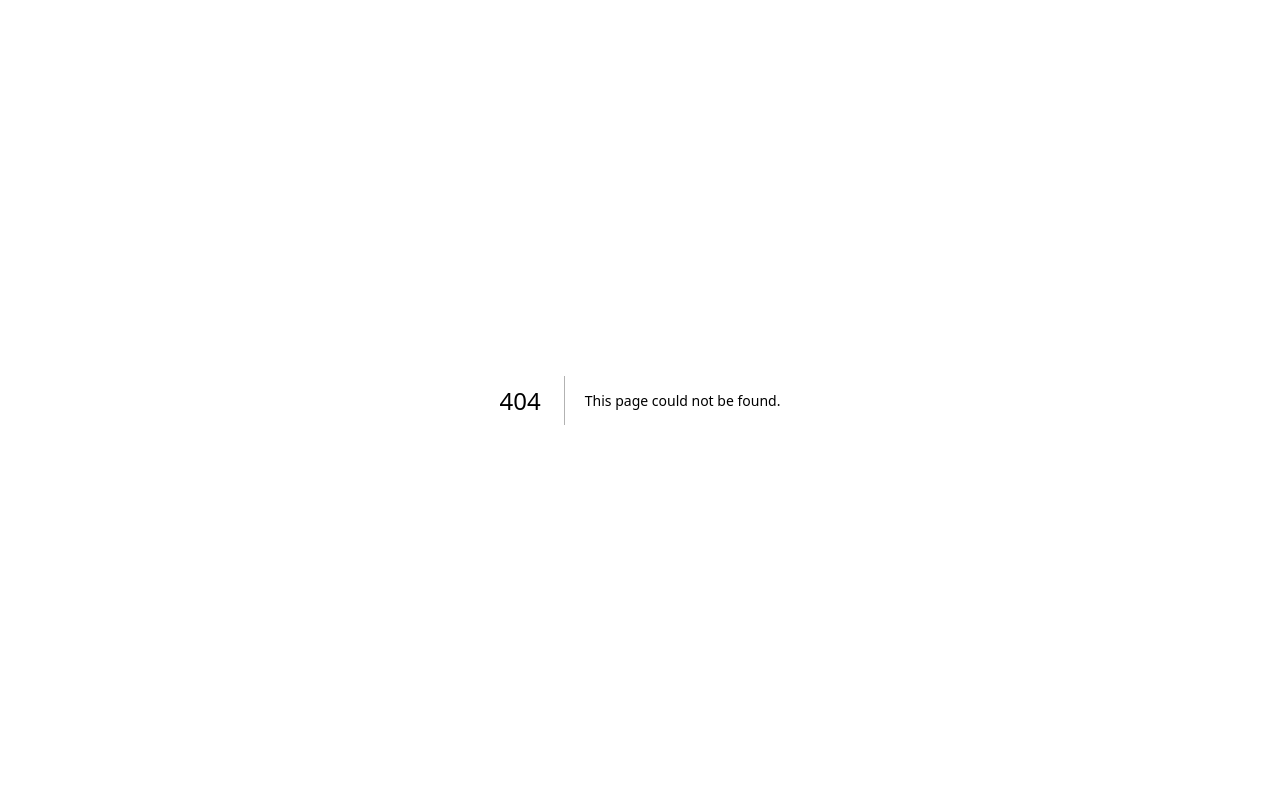
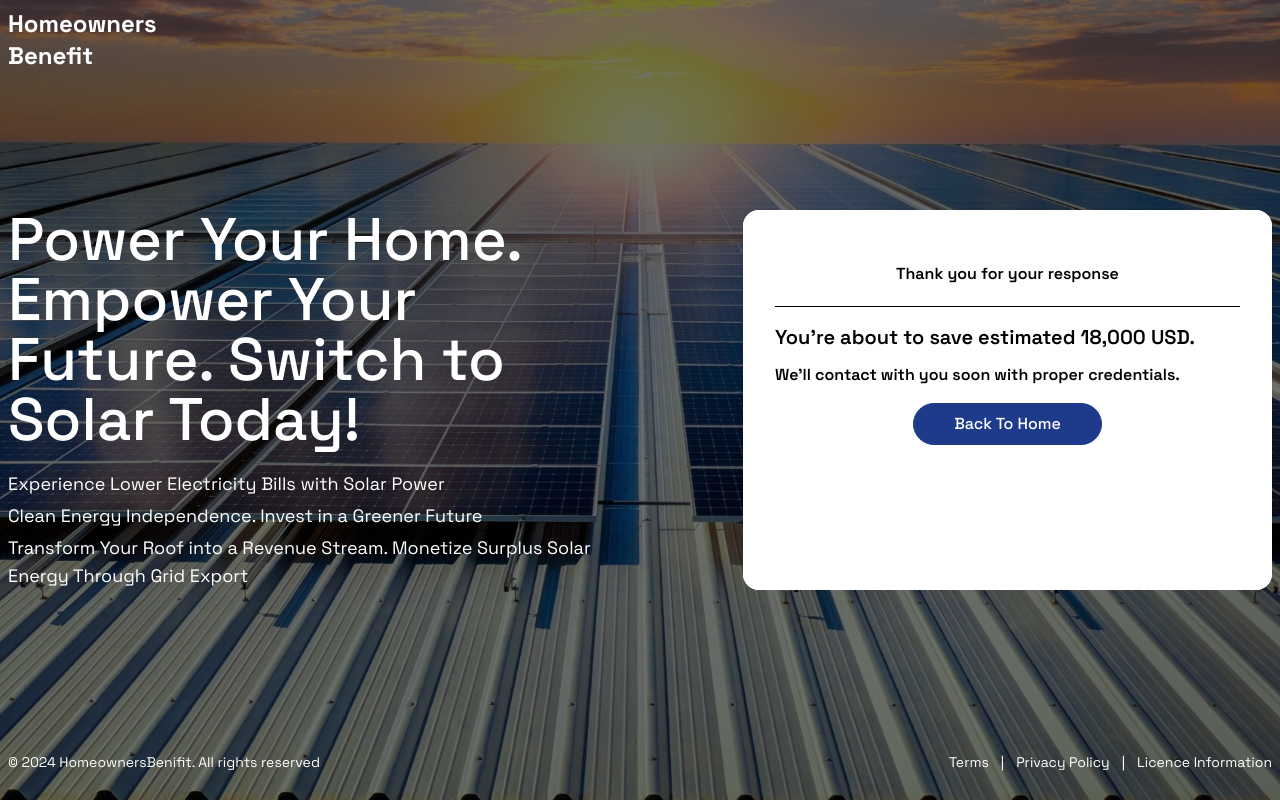
Before and after one commit to faysal725/nebs-it, a Next.js app: page /thank-you in a window 1280 px wide. Before the commit this address had no page. Built offline with nearby package versions, Linux system fonts and the light colour scheme.

Commit message:
button component modified

```diff
--- /dev/null
+++ b/app/thank-you/page.jsx
@@ -0,0 +1,12 @@
+import React from 'react'
+import herosectionBg from "@/assets/herosection/herosection-bg.jpg";
+import Herosection from '../ui/Herosection';
+
+export default function page() {
+  return (
+    <div className=" bg-cover bg-center"
+    style={{ backgroundImage: `url(${herosectionBg.src})` }}>
+      <Herosection isServeyFinish={true}/>
+    </div>
+  )
+}
--- a/app/ui/Button.jsx
+++ b/app/ui/Button.jsx
@@ -7,6 +7,7 @@ const Button = ({ children, onClick, type = "button", variant = "primary", disab
       secondary: "bg-gray-500 text-white hover:bg-gray-600",
       danger: "bg-red-500 text-white hover:bg-red-600",
       outline: "border border-blue-900 text-blue-900 hover:bg-blue-900 hover:text-white",
+      large: "bg-blue-900 text-white hover:bg-white hover:text-blue-900 border border-blue-900 w-80",
     };
 
     return (
--- a/app/ui/FormSection.jsx
+++ b/app/ui/FormSection.jsx
@@ -5,8 +5,11 @@ import FormSteps from "./FormSteps";
 import InputBox from "./InputBox";
 import Radio from "./Radio";
 import Button from "./Button";
+import { useRouter } from "next/navigation";
 
-export default function FormSection() {
+export default function FormSection({isServeyFinish = false}) {
+    const router = useRouter()
+
   const [currentStep, setCurrentStep] = useState(1);
 
   const [homeOwner, setHomeOwner] = useState();
@@ -44,7 +47,7 @@ export default function FormSection() {
     }
 
     if (currentStep === 5 && contact && time) {
-      stepUp();
+      router.push("/thank-you");
     }
   }
 
@@ -58,7 +61,7 @@ export default function FormSection() {
 
   return (
     <main className=" text-base font-semibold text-black p-6 rounded-2xl relative overflow-hidden  bg-white min-h-80">
-      <p>Complete the steps to unlock your solar potential</p>
+      <p className="text-xl">Complete the steps to unlock your solar potential</p>
 
       <section>
         <FormSteps steps={5} current={currentStep} />
@@ -188,7 +191,7 @@ export default function FormSection() {
 
           {currentStep < 5 ? (
             <Button
-              variant="primary"
+              variant={currentStep ==1 ? "large" : "primary"}
               type="submit"
               onClick={() => handleSubmit()}
             >
@@ -212,7 +215,7 @@ export default function FormSection() {
         </div>
       </section>
 
-      {currentStep === 6 && (
+      {isServeyFinish && (
         <section className="absolute w-full h-full top-0 right-0 bg-white p-8 space-y-6 md:space-y-4">
           <div className="border-b border-b-black py-5">
             <p className="text-base text-center">Thank you for your response </p>
@@ -227,7 +230,7 @@ export default function FormSection() {
           </div>
           <div className="flex justify-center ">
             <Button
-              onClick={() => setCurrentStep((prev) => prev - 5)}
+              onClick={() => router.push('/')}
               variant="primary"
               type="submit"
             >
--- a/app/ui/FormSteps.jsx
+++ b/app/ui/FormSteps.jsx
@@ -1,7 +1,6 @@
 import React, { useEffect, useMemo, useState } from "react";
 
 export default function FormSteps({ steps = 1, current = 4 }) {
-  //   const [allSteps, setAllSteps] = useState([1, 2, 3, 4, 5]);
 
   const allSteps = useMemo(() => {
     return Array.from({ length: steps }, (_, i) => i + 1);
@@ -24,7 +23,7 @@ export default function FormSteps({ steps = 1, current = 4 }) {
             </div>
 
             <p
-              className={`text-xs  text-start             ${
+              className={`text-[10px]  text-start             ${
                 step >= current ? "text-black" : "text-indigo-500"
               } `}
             >
@@ -36,7 +35,7 @@ export default function FormSteps({ steps = 1, current = 4 }) {
             <li className="flex flex-col justify-start h-7">
               <span
                 className={`h-[1px]  block bg-black mt-2 ${
-                  step == current ? "w-9" : "w-5"
+                  step == current ? "w-12" : "w-7"
                 } ${step < current && "hidden"}`}
               ></span>
             </li>
--- a/app/ui/Herosection.jsx
+++ b/app/ui/Herosection.jsx
@@ -2,15 +2,15 @@ import React from "react";
 import herosectionBg from "@/assets/herosection/herosection-bg.jpg";
 import FormSection from "./FormSection";
 
-export default function Herosection() {
+export default function Herosection({isServeyFinish = false}) {
   return (
     <main className="min-h-screen  p-2 relative z-0 flex justify-center items-center">
       <span className="absolute top-0 right-0 w-full h-full bg-black/55 z-10"></span>
 
-      <section className="relative z-20 max-w-7xl mx-auto  text-white grid grid-cols-1 md:grid-cols-2 gap-4">
+      <section className="relative z-20 max-w-7xl mx-auto  text-white grid grid-cols-1 md:grid-cols-2 gap-6">
         <div className="flex flex-col gap-5 mt-20 md:mt-0 md:justify-around">
           <div>
-            <h2 className="text-3xl lg:text-5xl font-medium ">
+            <h2 className="text-3xl lg:text-6xl font-medium ">
               Power Your Home. Empower Your Future. Switch to Solar Today!
             </h2>
           </div>
@@ -23,8 +23,8 @@ export default function Herosection() {
             </li>
           </ul>
         </div>
-        <div className="mt-10 md:mt-0 lg:flex lg:justify-end">
-          <FormSection />
+        <div className="mt-10 md:mt-0 lg:flex lg:justify-end ">
+          <FormSection isServeyFinish={isServeyFinish}/>
         </div>
       </section>
     </main>
```
